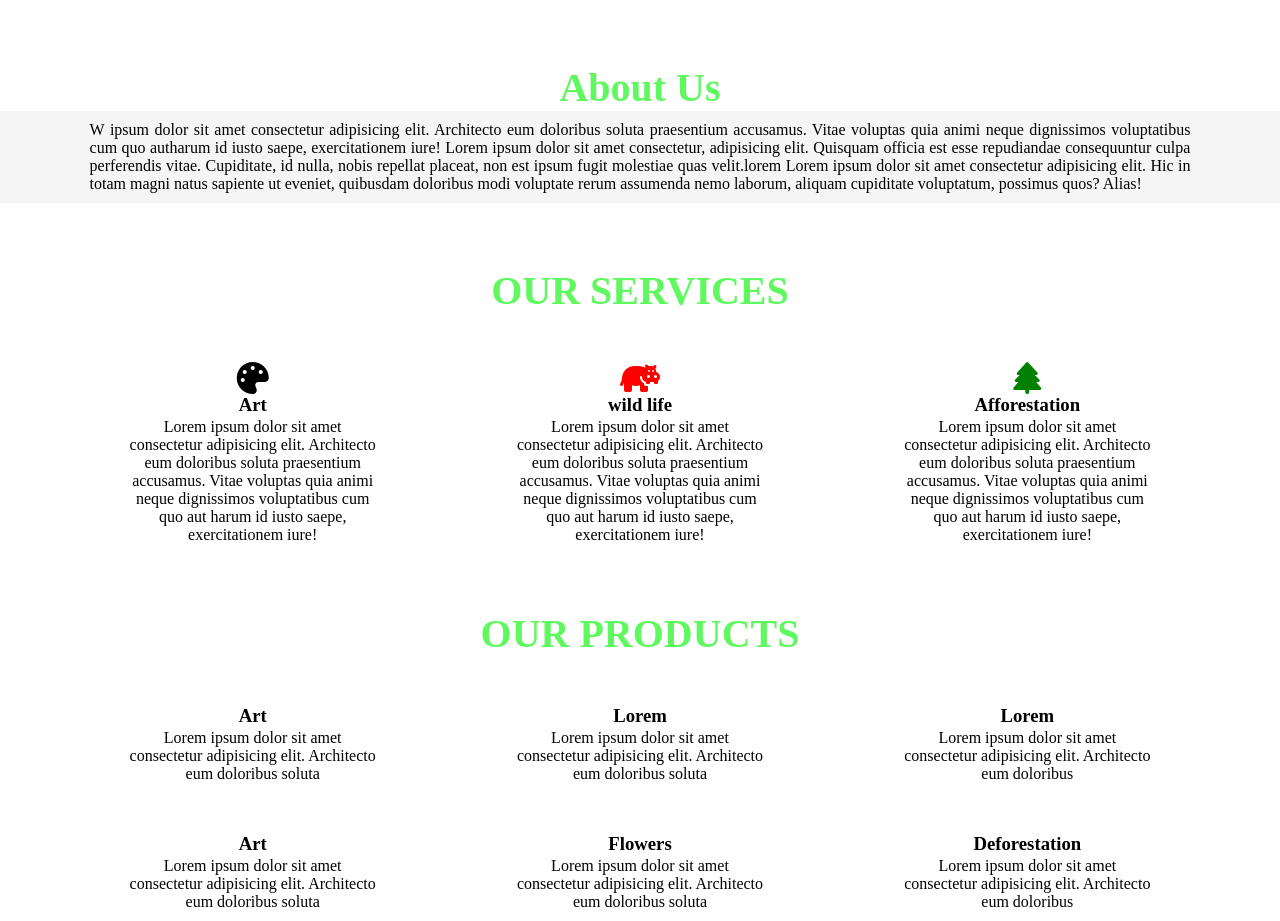
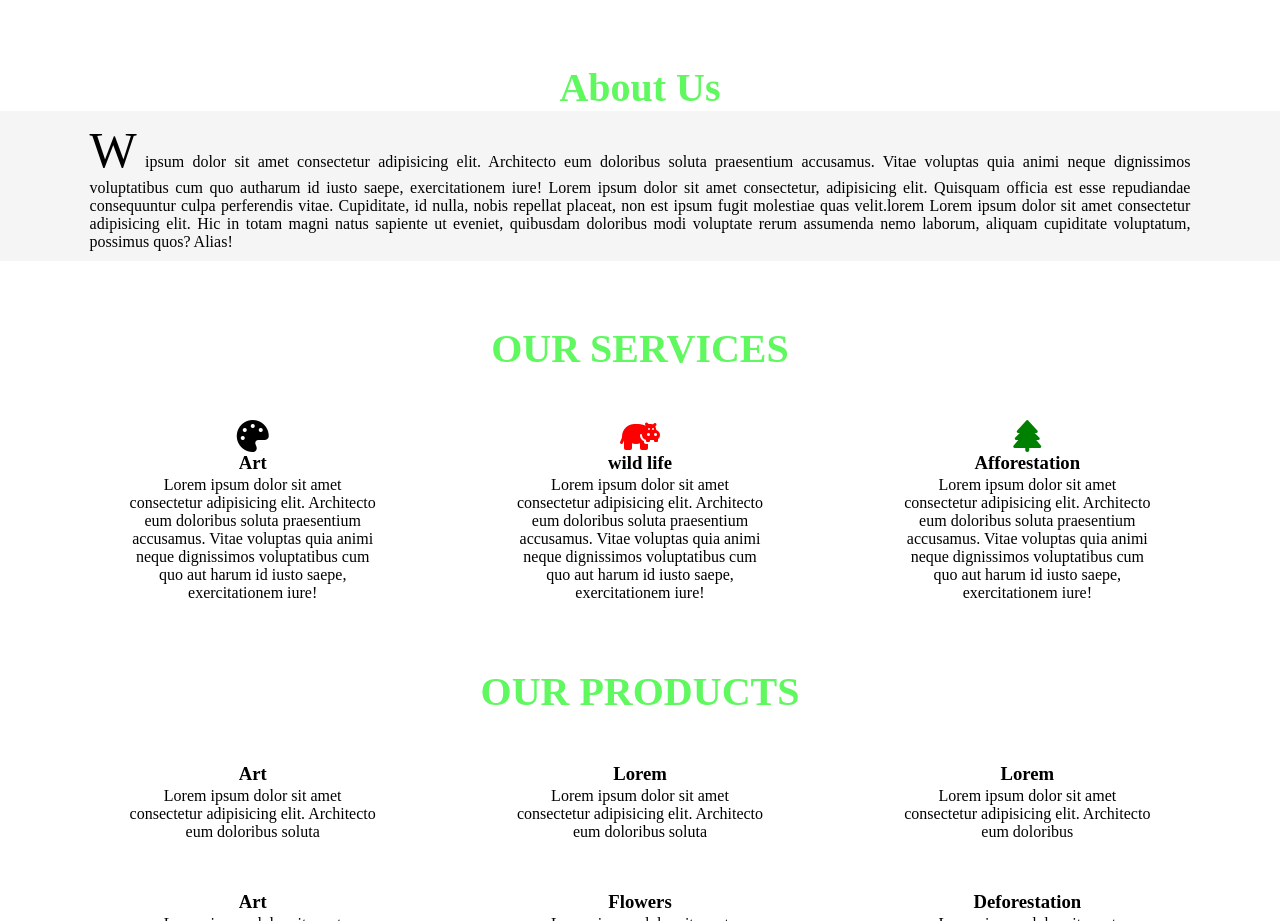
Before and after one commit to Edywednesday/forestlandingpage, a plain HTML site: page task6 (forest landing page)/index.html in a window 1280 px wide. Shown: the part 800-1721 px from the top of the page. Drawn offline with Linux system fonts and the light colour scheme.

Commit message:
Add files via upload

```diff
--- a/task6 (forest landing page)/style.css
+++ b/task6 (forest landing page)/style.css
@@ -110,6 +110,10 @@ a{
     background-color: whitesmoke;
 }
 
+.about p span{
+    font-size: 50px;
+}
+
 .footer-sec{
     margin-top: 7em;
     background-color: black;
```
